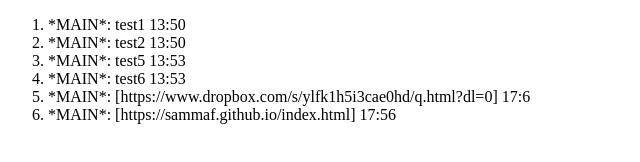
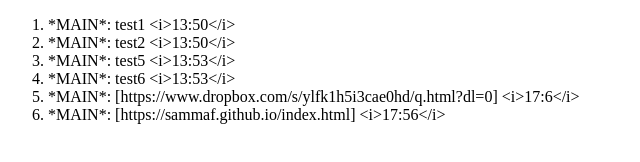
Before and after one commit to sammaf/sammaf.github.io, a plain HTML site: page index.html in a window 1280 px wide. Shown: the whole page, without its empty margins (0-640 px from the left). Drawn offline with Linux system fonts and the light colour scheme.

Commit message:
first commit3

```diff
--- a/index.html
+++ b/index.html
@@ -1,23 +1,23 @@
 <!DOCTYPE html>
 <html>
   <head>
-    <title>Dominate your HTML test</title>
+    <title>Dominate your HTML</title>
   </head>
   <body>
     <div id="header">
       <ol>
         <li>*MAIN*:
- test1  13:50</li>
+ test1  &lt;i&gt;13:50&lt;/i&gt;</li>
         <li>*MAIN*:
- test2  13:50</li>
+ test2  &lt;i&gt;13:50&lt;/i&gt;</li>
         <li>*MAIN*:
- test5  13:53</li>
+ test5  &lt;i&gt;13:53&lt;/i&gt;</li>
         <li>*MAIN*:
- test6  13:53</li>
+ test6  &lt;i&gt;13:53&lt;/i&gt;</li>
         <li>*MAIN*:
- [https://www.dropbox.com/s/ylfk1h5i3cae0hd/q.html?dl=0]  17:6</li>
+ [https://www.dropbox.com/s/ylfk1h5i3cae0hd/q.html?dl=0]  &lt;i&gt;17:6&lt;/i&gt;</li>
         <li>*MAIN*:
- [https://sammaf.github.io/index.html]  17:56</li>
+ [https://sammaf.github.io/index.html]  &lt;i&gt;17:56&lt;/i&gt;</li>
       </ol>
     </div>
   </body>
```
